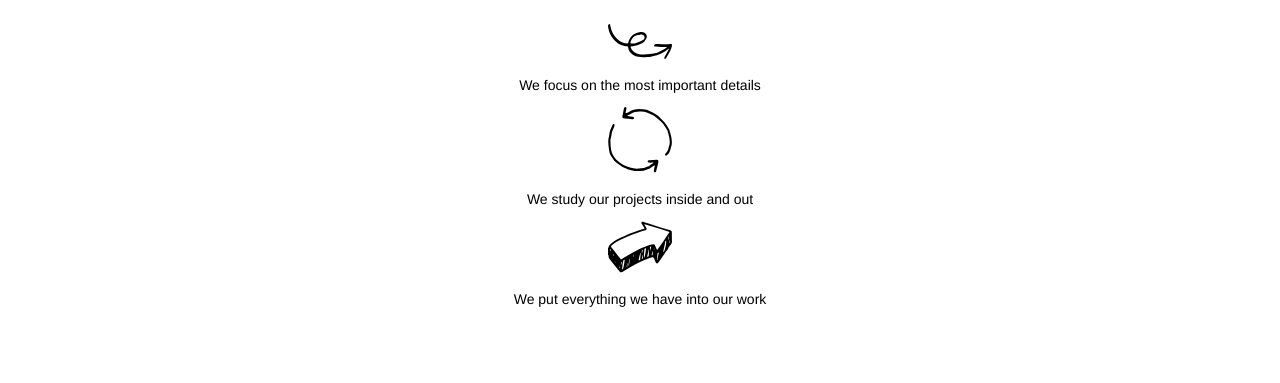
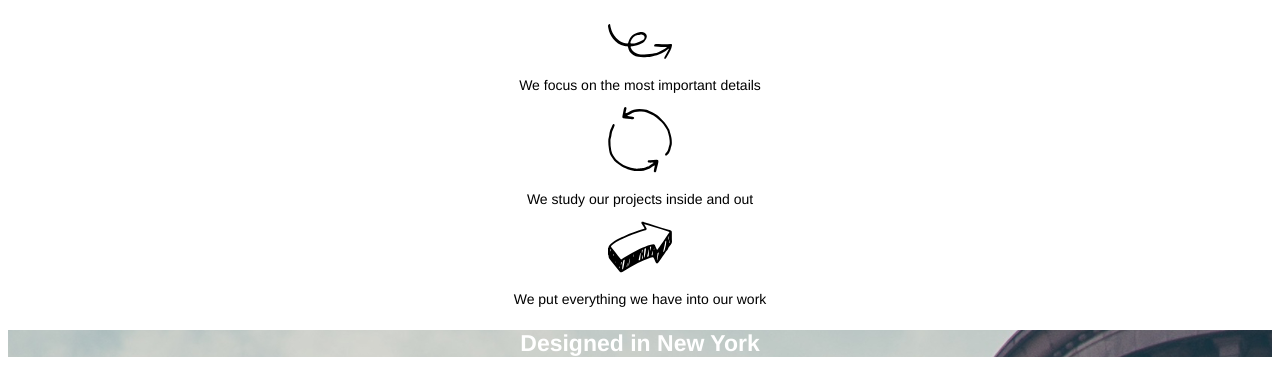
Before and after one commit to nicholaszablocki/broadway, a plain HTML site: page index.html in a window 1280 px wide. Shown: the part 417-800 px from the top of the page. Drawn offline with Linux system fonts and the light colour scheme.

Commit message:
Added another header

```diff
--- a/index.html
+++ b/index.html
@@ -21,5 +21,6 @@
       <p>We study our projects inside and out</p>
     <image src="./resources/images/execute.svg">
       <p>We put everything we have into our work</p>
+    <h3>Designed in New York</h3>
   </body>
 </html>
--- a/resources/style.css
+++ b/resources/style.css
@@ -20,3 +20,9 @@ h2{
 p{
   font-size: 14px;
 }
+h3{
+  font-size: 23px;
+  font-weight: bold;
+  color: white;
+  background-image: url("./images/flatiron.png");
+}
```
